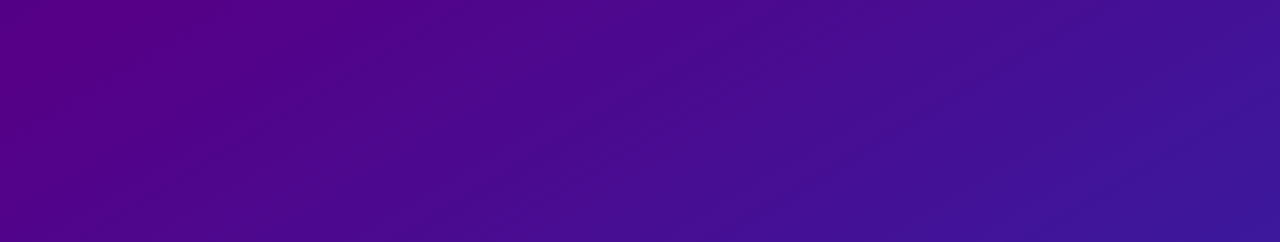
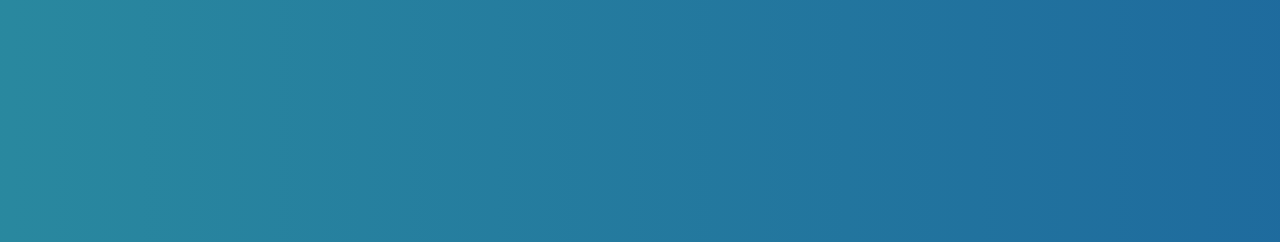
Before and after one commit to cardiadev/Portafolio-Carlos-Diaz, a plain HTML site: page index.html in a window 1280 px wide. Shown: the top 242 px of the page. Drawn offline with nearby package versions, Linux system fonts and the light colour scheme.

Commit message:
cambiando el Gradiente del Background

```diff
--- a/src/css/style.css
+++ b/src/css/style.css
@@ -9,12 +9,12 @@ body {
 .container {
   width: 100%;
   height: 100%;
-  background: rgb(42, 0, 68);
+  background: rgb(67, 206, 162);
   background: linear-gradient(
-    149deg,
-    rgba(42, 0, 68, 1) 0%,
-    rgba(85, 0, 135, 1) 50%,
-    rgba(0, 82, 207, 1) 100%
+    90deg,
+    rgba(67, 206, 162, 1) 0%,
+    rgba(67, 206, 162, 1) 0%,
+    rgba(24, 90, 157, 1) 100%
   );
 
   background-size: 400% 400%;
```
